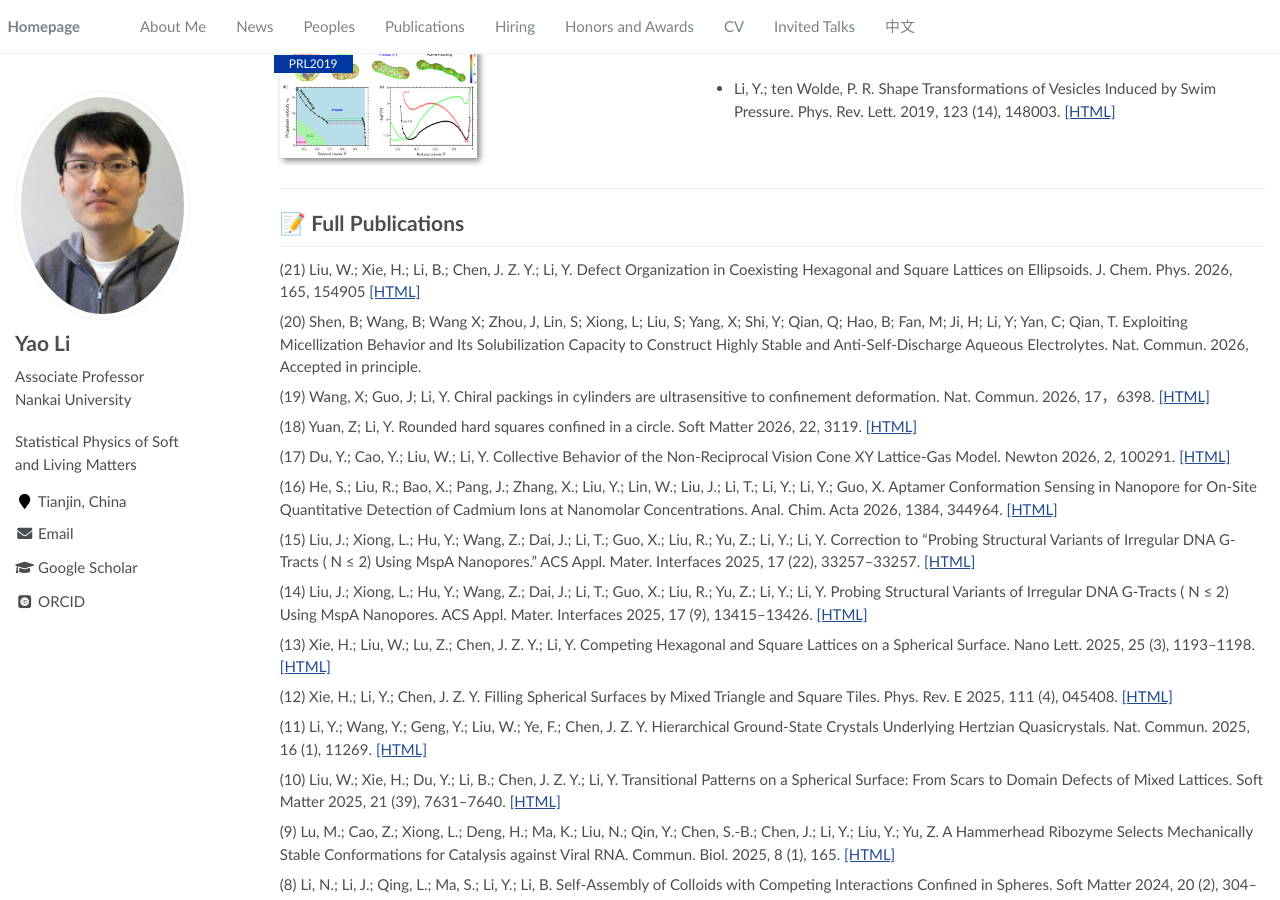
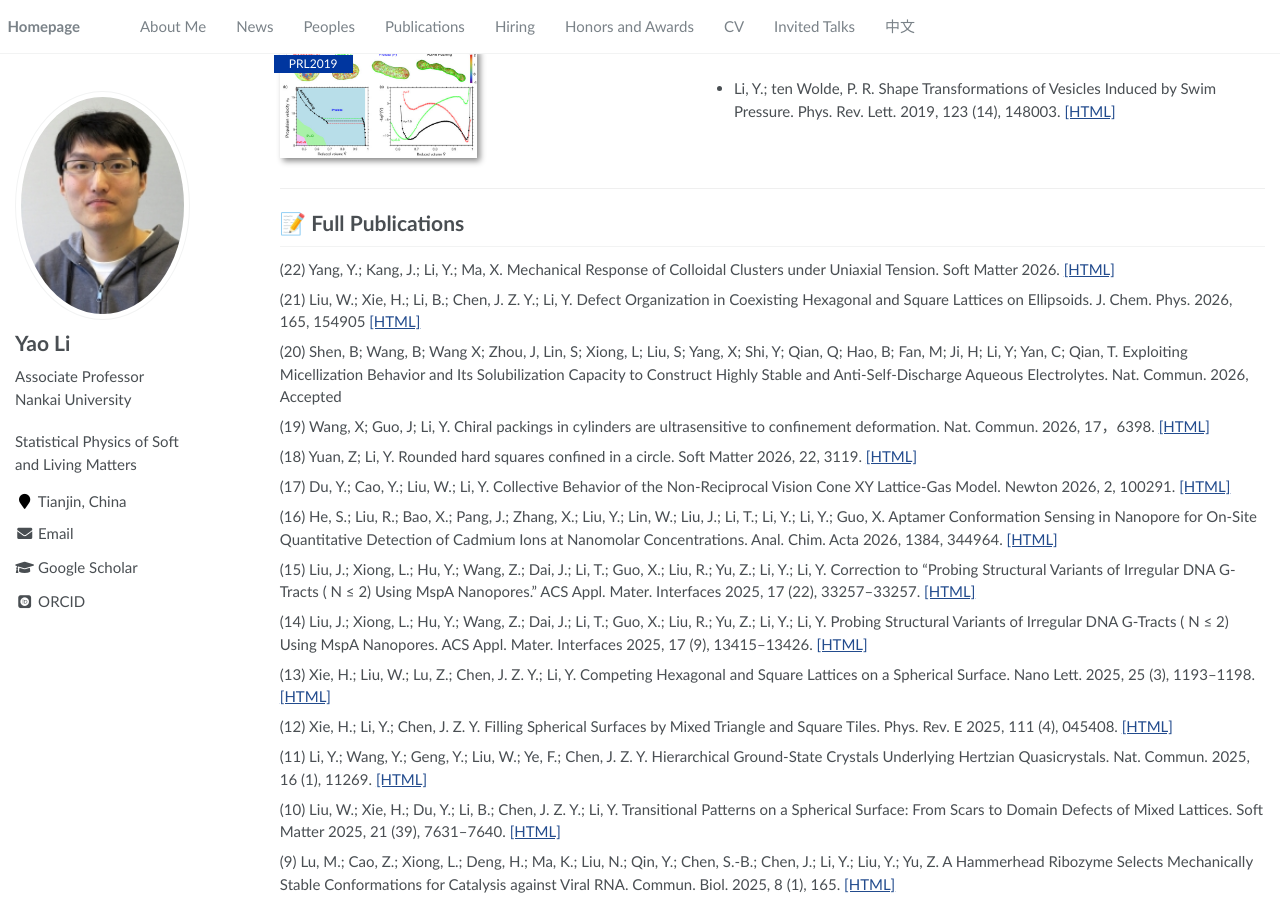
Before and after one commit to lliyao/lliyao.github.io, a Jekyll site: the page built from _pages/about.md, in a window 1280 px wide and 900 px high, scrolled down 2545 px. Built offline with Jekyll 4.4.1, drawn with Linux system fonts in a browser that asks for light colours; some web fonts are replaced.

Commit message:
Update about.md

```diff
--- a/_pages/about.md
+++ b/_pages/about.md
@@ -95,9 +95,11 @@ Applications will be reviewed on a rolling basis until the positions are filled.
 
 
 # 📝 Full Publications
+(22) Yang, Y.; Kang, J.; Li, Y.; Ma, X. Mechanical Response of Colloidal Clusters under Uniaxial Tension. Soft Matter 2026. [[HTML]](https://doi.org/10.1039/D6SM00587J)
+
 (21) Liu, W.; Xie, H.; Li, B.; Chen, J. Z. Y.; Li, Y. Defect Organization in Coexisting Hexagonal and Square Lattices on Ellipsoids. J. Chem. Phys. 2026, 165, 154905 [[HTML]](https://doi.org/10.1063/5.0357442)
 
-(20) Shen, B; Wang, B; Wang X; Zhou, J, Lin, S; Xiong, L; Liu, S; Yang, X; Shi, Y; Qian, Q; Hao, B; Fan, M; Ji, H; Li, Y; Yan, C; Qian, T. Exploiting Micellization Behavior and Its Solubilization Capacity to Construct Highly Stable and Anti-Self-Discharge Aqueous Electrolytes. Nat. Commun. 2026, Accepted in principle.
+(20) Shen, B; Wang, B; Wang X; Zhou, J, Lin, S; Xiong, L; Liu, S; Yang, X; Shi, Y; Qian, Q; Hao, B; Fan, M; Ji, H; Li, Y; Yan, C; Qian, T. Exploiting Micellization Behavior and Its Solubilization Capacity to Construct Highly Stable and Anti-Self-Discharge Aqueous Electrolytes. Nat. Commun. 2026, Accepted
 
 (19) Wang, X; Guo, J; Li, Y. Chiral packings in cylinders are ultrasensitive to confinement deformation. Nat. Commun. 2026, 17，6398. [[HTML]](https://www.nature.com/articles/s41467-026-74709-2)
 
```
